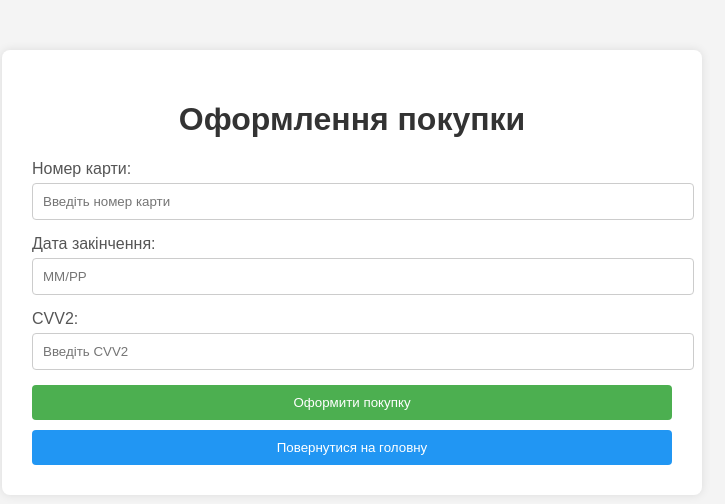
After one commit to lv1tol/team_project, a Django app: page /buying/ in a window 1280 px wide. The commit adds this page. Shown: the top 504 px of the page, without its empty margins (288-1013 px from the left). Run offline with Django 5.2, Linux system fonts and the light colour scheme; a user stored in the database is signed in.

Commit message:
Кошик і покупка

```diff
--- /dev/null
+++ b/products/templates/products/buying.html
@@ -0,0 +1,142 @@
+<!DOCTYPE html>
+<html lang="uk">
+<head>
+    <meta charset="UTF-8">
+    <meta name="viewport" content="width=device-width, initial-scale=1.0">
+    <title>Оформлення покупки</title>
+    <style>
+        body {
+            font-family: Arial, sans-serif;
+            background-color: #f4f4f4;
+            margin: 0;
+            padding: 0;
+        }
+        .container {
+            width: 50%;
+            margin: 0 auto;
+            padding: 30px;
+            background-color: #fff;
+            box-shadow: 0 0 10px rgba(0, 0, 0, 0.1);
+            border-radius: 8px;
+            margin-top: 50px;
+        }
+        h1 {
+            text-align: center;
+            color: #333;
+        }
+        .form-group {
+            margin-bottom: 15px;
+        }
+        label {
+            font-size: 16px;
+            color: #555;
+        }
+        input[type="text"], input[type="password"] {
+            width: 100%;
+            padding: 10px;
+            margin-top: 5px;
+            border: 1px solid #ccc;
+            border-radius: 4px;
+        }
+        button {
+            width: 100%;
+            padding: 10px;
+            background-color: #4CAF50;
+            color: white;
+            border: none;
+            border-radius: 4px;
+            cursor: pointer;
+        }
+        button:hover {
+            background-color: #45a049;
+        }
+        .message {
+            text-align: center;
+            margin-top: 20px;
+            font-size: 18px;
+            font-weight: bold;
+            color: red;
+            display: none;
+        }
+        .error {
+            color: red;
+            font-size: 14px;
+        }
+        .back-btn {
+            background-color: #2196F3;
+            margin-top: 10px;
+        }
+        .back-btn:hover {
+            background-color: #0b7dda;
+        }
+    </style>
+</head>
+<body>
+
+<div class="container">
+    <h1>Оформлення покупки</h1>
+    <form id="paymentForm">
+        <div class="form-group">
+            <label for="cardNumber">Номер карти:</label>
+            <input type="text" id="cardNumber" placeholder="Введіть номер карти" required maxlength="16" minlength="16" pattern="\d{16}">
+            <span id="cardNumberError" class="error"></span>
+        </div>
+        <div class="form-group">
+            <label for="expiryDate">Дата закінчення:</label>
+            <input type="text" id="expiryDate" placeholder="ММ/РР" required maxlength="5" minlength="5" pattern="\d{2}/\d{2}">
+            <span id="expiryError" class="error"></span>
+        </div>
+        <div class="form-group">
+            <label for="cvv2">CVV2:</label>
+            <input type="text" id="cvv2" placeholder="Введіть CVV2" required maxlength="3" pattern="\d{3}">
+            <span id="cvv2Error" class="error"></span>
+        </div>
+        <button type="submit">Оформити покупку</button>
+    </form>
+
+    <button class="back-btn" onclick="window.location.href='/'">Повернутися на головну</button>
+
+    <div class="message" id="message">Гроші вкрадені! Все було фальшивкою!</div>
+</div>
+
+<script>
+    document.getElementById('paymentForm').addEventListener('submit', function(e) {
+        e.preventDefault();
+
+        const cardNumber = document.getElementById('cardNumber').value;
+        if (cardNumber.length !== 16 || isNaN(cardNumber)) {
+            document.getElementById('cardNumberError').textContent = 'Номер карти має бути рівно 16 цифр!';
+            return;
+        }
+
+        const expiryDate = document.getElementById('expiryDate').value;
+        const [month, year] = expiryDate.split('/');
+
+        if (!month || !year || month.length !== 2 || year.length !== 2 || isNaN(month) || isNaN(year)) {
+            document.getElementById('expiryError').textContent = 'Невірний формат дати! Використовуйте ММ/РР';
+            return;
+        }
+
+        const currentDate = new Date();
+        const currentYear = currentDate.getFullYear().toString().slice(2);
+        const currentMonth = currentDate.getMonth() + 1;
+
+        if (parseInt(year) < parseInt(currentYear) || (parseInt(year) === parseInt(currentYear) && parseInt(month) < currentMonth)) {
+            document.getElementById('expiryError').textContent = 'Дата картки не може бути в минулому!';
+            return;
+        }
+
+        const cvv2 = document.getElementById('cvv2').value;
+        if (!cvv2 || cvv2.length !== 3 || isNaN(cvv2)) {
+            document.getElementById('cvv2Error').textContent = 'CVV2 має містити 3 цифри!';
+            return;
+        }
+
+        setTimeout(function() {
+            document.getElementById('message').style.display = 'block';
+        }, 1000);
+    });
+</script>
+
+</body>
+</html>
--- a/products/templates/products/details.html
+++ b/products/templates/products/details.html
@@ -40,9 +40,9 @@
         <p>Author: {{ product.author }}</p>
         <a href="{% url 'add_to_favorites' product.id %}">
             {% if user in product.favorites.all %}
-                Remove from Favorites
+                Remove from Cart
             {% else %}
-                Add to Favorites
+                Add to Cart
             {% endif %}
         </a>
     </div>
--- a/products/urls.py
+++ b/products/urls.py
@@ -4,6 +4,7 @@ from django.contrib.auth import views as auth_views
 from .views import register
 from django.conf import settings
 from django.conf.urls.static import static
+from . import views
 
 urlpatterns = [
     path('', product_list, name='product_list'),
@@ -18,6 +19,8 @@ urlpatterns = [
     path('register/', register, name='register'),
     path('logout/', logout_view, name='logout'),
     path('profile/', profile_view, name='profile'),
+    path('buying/', views.buying_view, name='buying'),
+
 
 ]
 if settings.DEBUG:
--- a/products/views.py
+++ b/products/views.py
@@ -1,5 +1,5 @@
 from django.shortcuts import render, redirect, get_object_or_404
-from .models import Product, Profile
+from .models import Product, Profile,Order
 from django.http import HttpResponse
 from .forms import ProductForm
 from django.contrib.auth.decorators import login_required
@@ -8,15 +8,22 @@ from .forms import RegisterForm
 
 # Список товарів
 def product_list(request):
-    category = request.GET.get("category", "")
-    if category:
-        products = Product.objects.filter(category=category)
+    sort_order = request.GET.get('sort', 'asc')
+    selected_category = request.GET.get('category')
+
+    products = Product.objects.all()
+    if selected_category:
+        products = products.filter(category=selected_category)
+
+    if sort_order == 'asc':
+        products = products.order_by('price')
     else:
-        products = Product.objects.all()
+        products = products.order_by('-price')
 
     return render(request, 'products/product_list.html', {
         'products': products,
-        'selected_category': category,
+        'sort_order': sort_order,
+        'selected_category': selected_category,
     })
 
 # Деталі товару
@@ -84,8 +91,21 @@ def add_to_favorites(request, id):
 @login_required
 def my_favorites(request):
     products = Product.objects.filter(favorites=request.user)
-    return render(request, 'products/my_favorites.html', {'products': products})
+    total_price = sum(product.price for product in products)
 
+    if request.method == 'POST':
+        order = Order.objects.create(user=request.user, total_price=total_price)
+        order.products.set(products)
+
+        for product in products:
+            product.favorites.remove(request.user)
+
+        return redirect('buying')
+
+    return render(request, 'products/my_favorites.html', {'products': products, 'total_price': total_price})
+@login_required
+def buying_view(request):
+    return render(request, 'products/buying.html')
 # Реєстрація
 def register(request):
     if request.method == 'POST':
```
Also changed, not shown: products/models.py (+7 -0 lines), products/templates/products/my_favorites.html (+37 -6 lines), products/templates/products/product_list.html (+13 -14 lines), avatars/images_1.jpg (added), db.sqlite3, products/migrations/0011_order.py (added).
